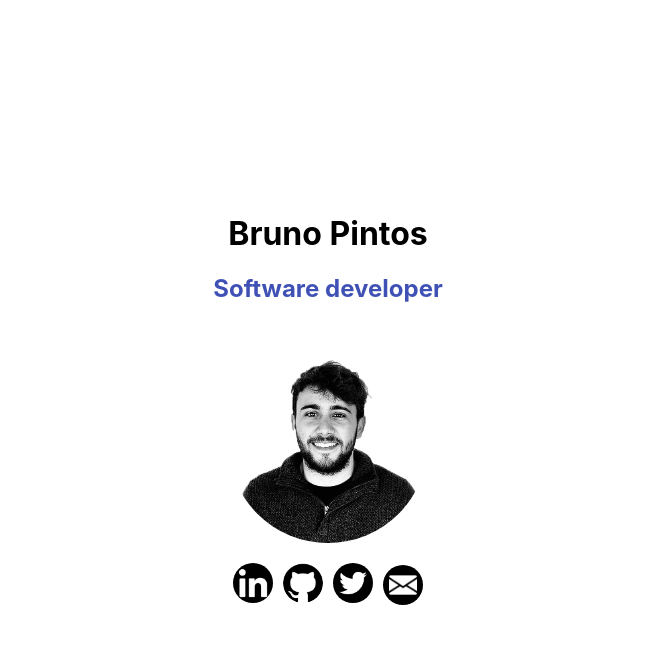
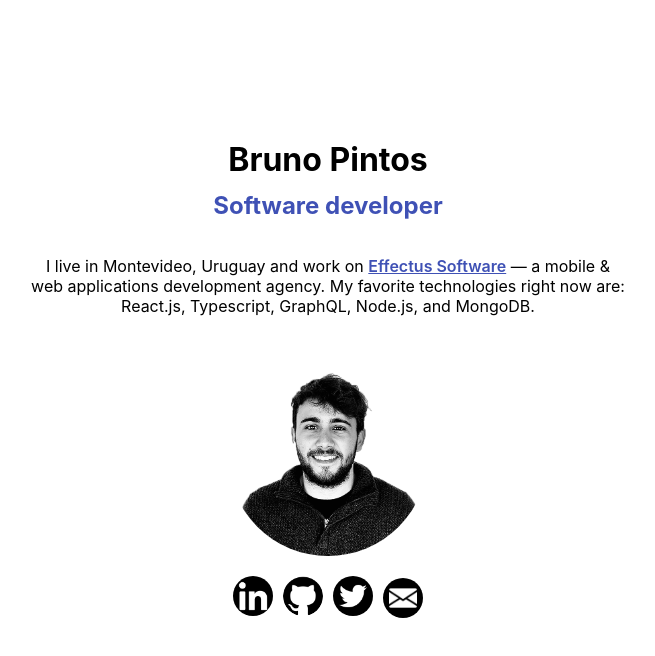
Before and after one commit to brunopintos/brunopintos-website, a Next.js app: page / in a window 1280 px wide. Shown: the top 656 px of the page, without its empty margins (312-967 px from the left). Built offline with nearby package versions, Linux system fonts and the light colour scheme.

Commit message:
added description

```diff
--- a/pages/index.js
+++ b/pages/index.js
@@ -11,20 +11,32 @@ export default function Home() {
       </Head>
 
       <MainContainer>
-        <h1>Bruno Pintos</h1>
+        <Title>Bruno Pintos</Title>
         <Subtitle>Software developer</Subtitle>
+        <Text>
+          I live in Montevideo, Uruguay and work on{" "}
+          <Company href="https://effectussoftware.com/" target="_blank">
+            Effectus Software
+          </Company>{" "}
+          — a mobile & web applications development agency. My favorite
+          technologies right now are: React.js, Typescript, GraphQL, Node.js,
+          and MongoDB.
+        </Text>
         <Image src="/bruno.png" alt="profile image" />
         <SocialMediaImageContainer>
-          <a href="https://www.linkedin.com/in/bruno-pintos-sugliano-5bba04154/">
+          <a
+            href="https://www.linkedin.com/in/bruno-pintos-sugliano-5bba04154/"
+            target="_blank"
+          >
             <SocialMediaImage src="/linkedin.png" alt="linkedin image" />
           </a>
-          <a href="https://github.com/brunopintos">
+          <a href="https://github.com/brunopintos" target="_blank">
             <SocialMediaImage src="/github.png" alt="github image" />
           </a>
-          <a href="https://twitter.com/brunopintos98">
+          <a href="https://twitter.com/brunopintos98" target="_blank">
             <SocialMediaImage src="/twitter.png" alt="twitter image" />
           </a>
-          <a href="mailto:brunopintos98@gmail.com">
+          <a href="mailto:brunopintos98@gmail.com" target="_blank">
             <MailImageContainer>
               <SocialMediaImage
                 style={{
@@ -42,13 +54,29 @@ export default function Home() {
   );
 }
 
+const Title = styled.h1`
+  margin: 0px;
+  margin-bottom: 12px;
+`;
+
 const Subtitle = styled.h2`
   margin-top: 0px;
-  margin-bottom: 40px;
   color: #3f51b5;
 `;
 
+const Text = styled.p`
+  text-align: center;
+  margin-bottom: 40px;
+`;
+
+const Company = styled.a`
+  color: #3f51b5;
+  font-weight: 600;
+`;
+
 const MainContainer = styled.div`
+  margin: auto;
+  max-width: 600px;
   width: 100vw;
   height: 100vh;
   display: flex;
@@ -69,6 +97,7 @@ const SocialMediaImageContainer = styled.div`
   justify-content: space-around;
   align-items: center;
   margin-top: 20px;
+  margin-bottom: 40px;
 `;
 
 const SocialMediaImage = styled.img`
```
